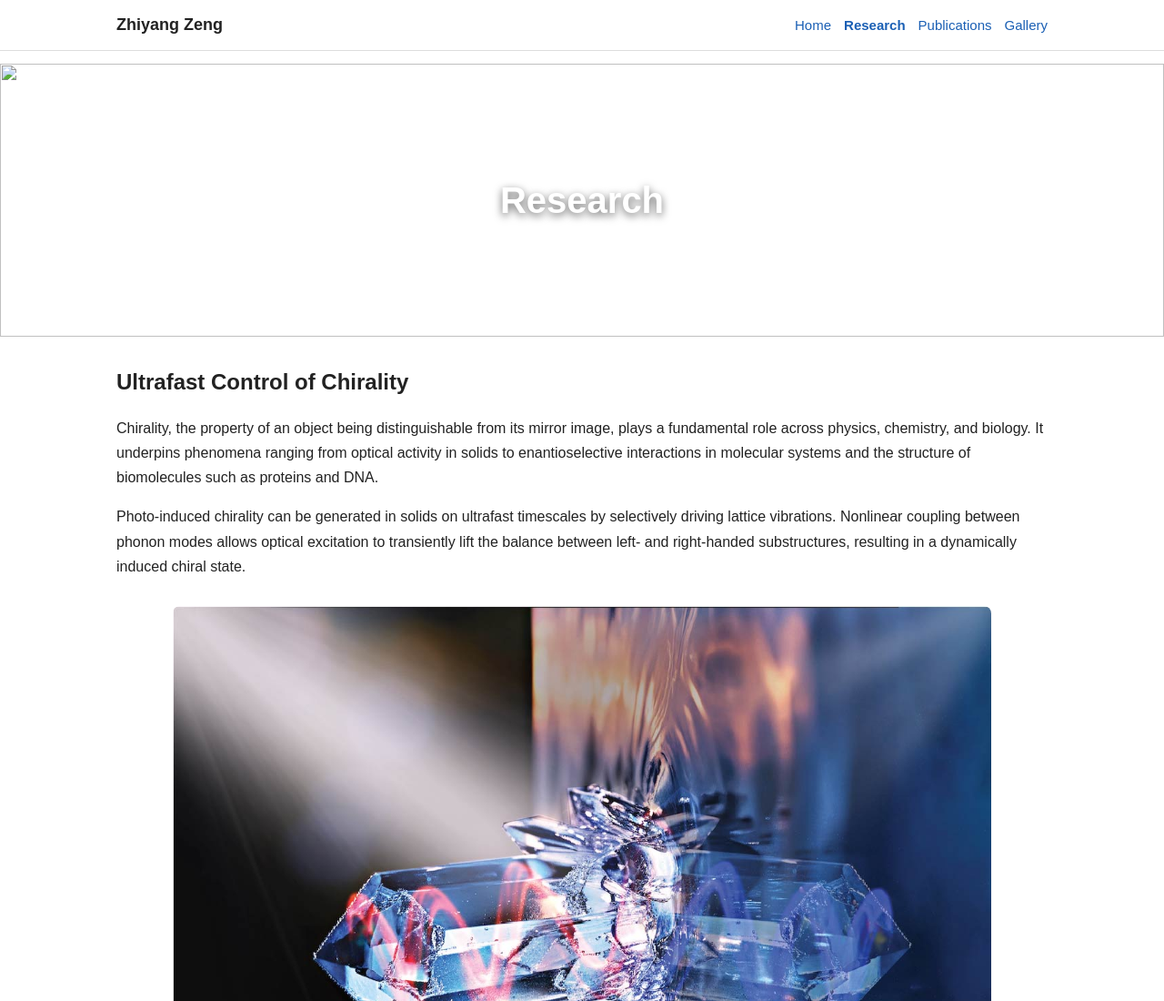
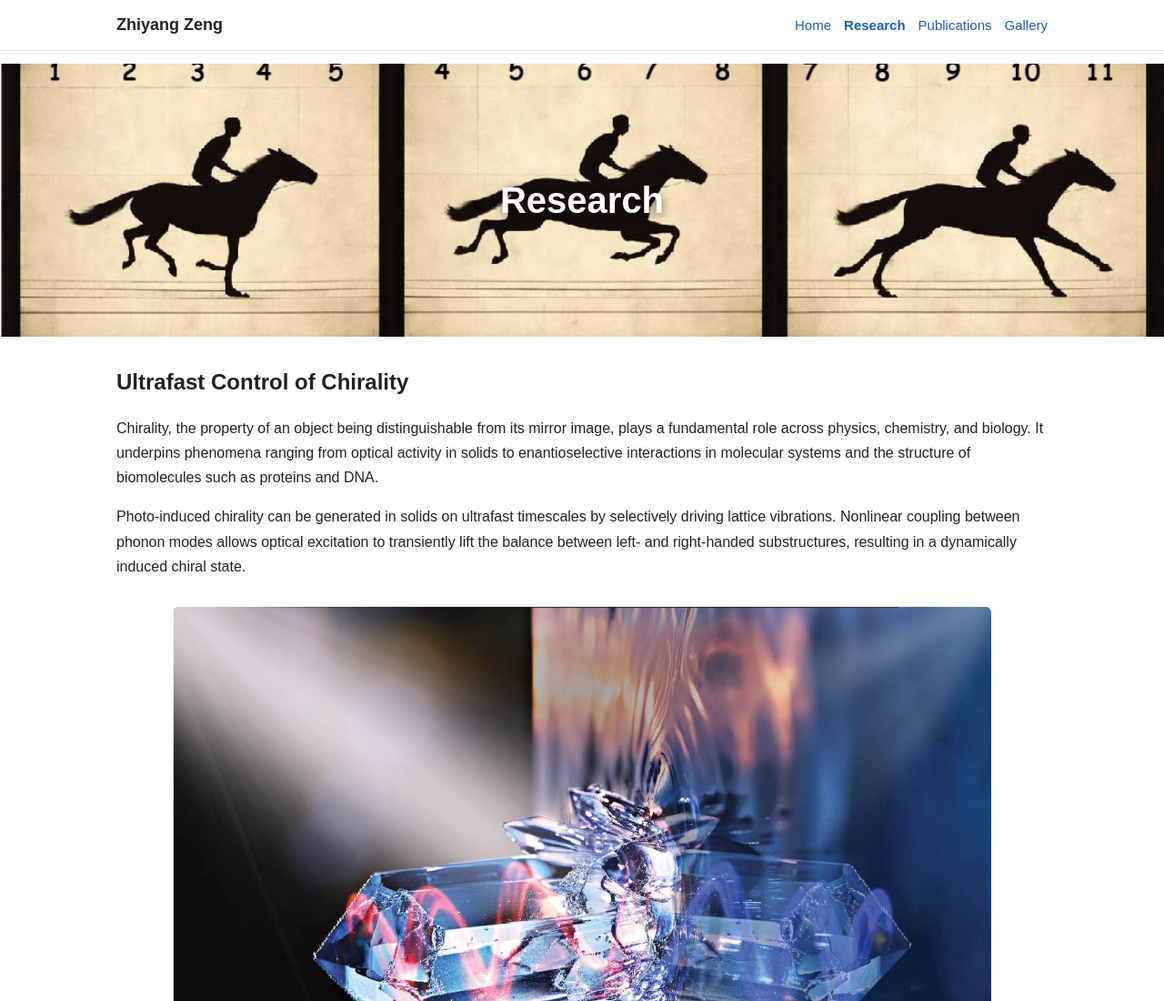
Before and after one commit to Zhiyang-Zeng/zengzhiyang.github.io, a plain HTML site: page research.html in a window 1280 px wide. Shown: the top 1100 px of the page at 91% size. Drawn offline with Linux system fonts and the light colour scheme.

Commit message:
Update research.html

```diff
--- a/research.html
+++ b/research.html
@@ -201,7 +201,7 @@ body {
 
 <!-- BANNER -->
 <div class="banner-container">
-  <img src="Zhiyang_Zeng_Publication_V1.jpg" class="banner">
+  <img src="Zhiyang_Zeng_Publications_V1.jpg" class="banner">
   <div class="banner-text">Research</div>
 </div>
 
```
